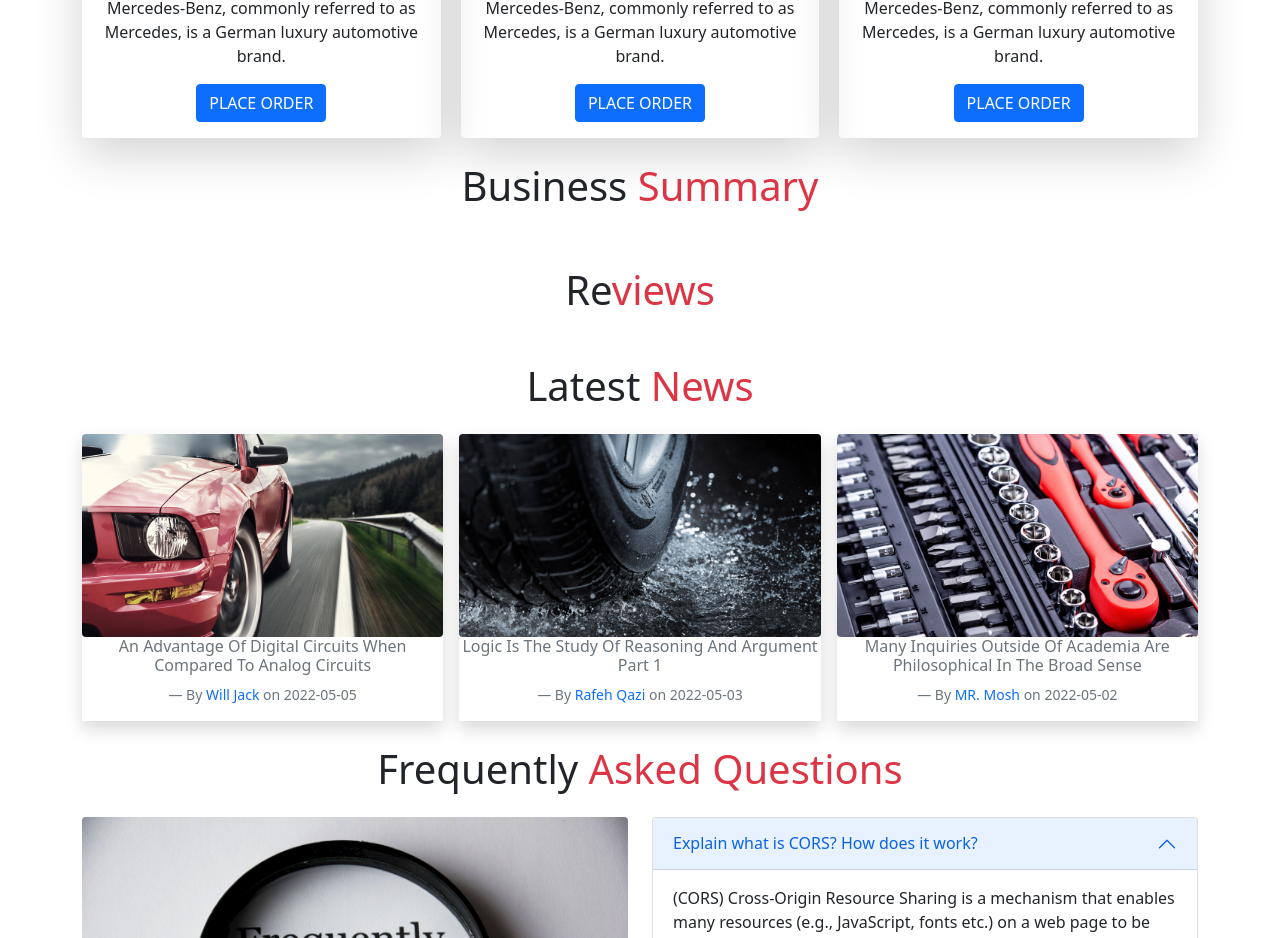
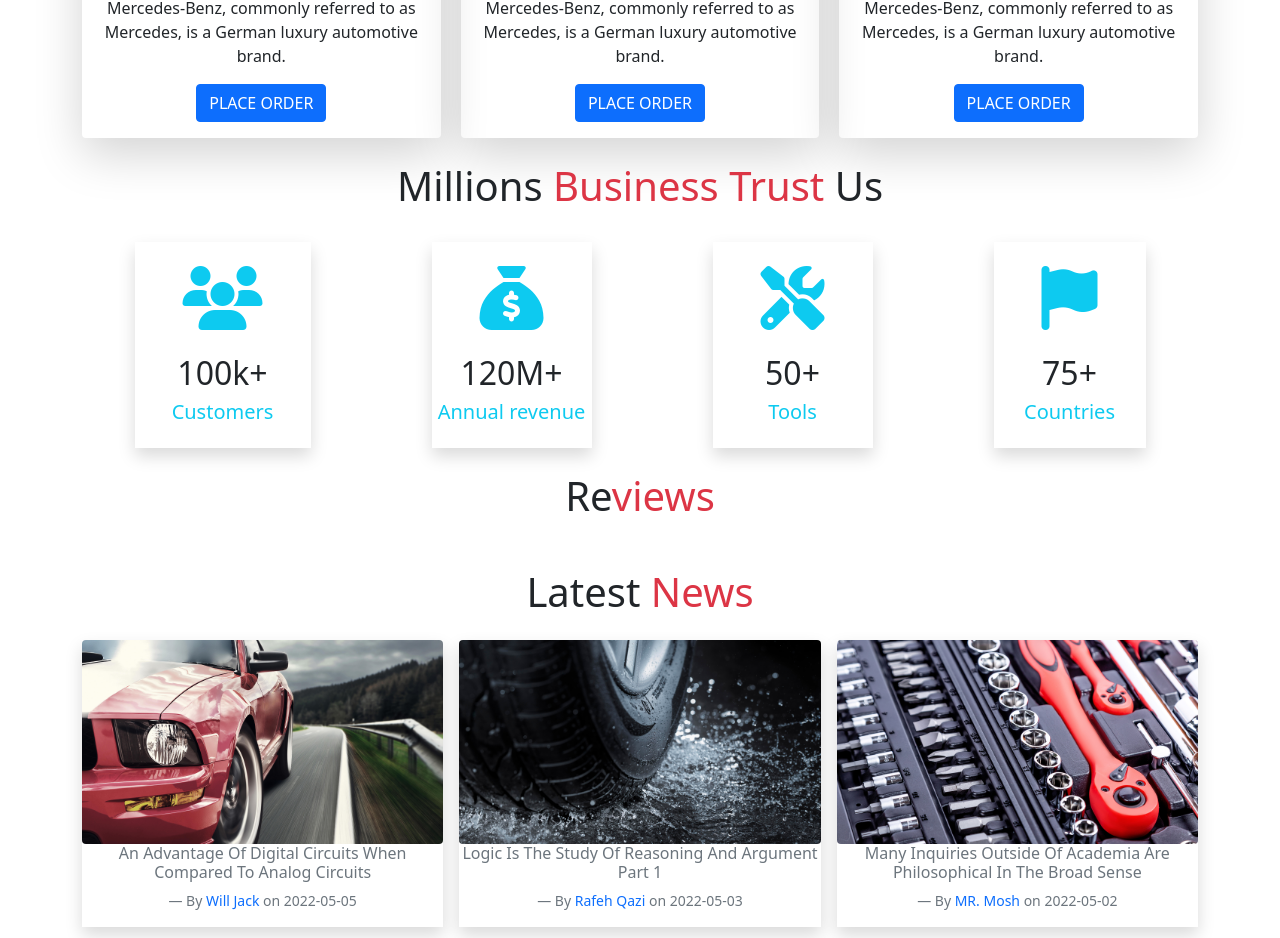
Before and after one commit to KawsarAlHasan/car-parts-manufacturer, a React (Create React App) app: page / in a window 1280 px wide. Shown: the part 1660-2598 px from the top of the page. Built offline with nearby package versions, Linux system fonts and the light colour scheme; no server answers.

Commit message:
complete business summary

```diff
--- a/public/index.html
+++ b/public/index.html
@@ -28,7 +28,7 @@
     <link rel="preconnect" href="https://fonts.googleapis.com">
     <link rel="preconnect" href="https://fonts.gstatic.com" crossorigin>
     <!-- font-awesome -->
-    <script src="https://kit.fontawesome.com/60e1b22ee2.js" crossorigin="anonymous"></script>
+    <script src="https://kit.fontawesome.com/c536a5ac31.js" crossorigin="anonymous"></script>
     <title>Car Partss App</title>
   </head>
   <body>
--- a/src/Pages/Home/BusinessSummary/BusinessSummary.js
+++ b/src/Pages/Home/BusinessSummary/BusinessSummary.js
@@ -2,8 +2,30 @@ import React from 'react';
 
 const BusinessSummary = (props) => {
     return (
-        <div>
-            <h1 className='text-center py-4'>Business <span className='text-danger'>Summary</span></h1>
+        <div className='text-center'>
+            <h1 className='py-4'>Millions <span className='text-danger'>Business Trust</span> Us</h1>
+            <div className='d-flex justify-content-around container gap-3'>
+                <div className='shadow'>
+                    <i className="fa-solid fa-users fa-4x text-info m-4 mx-5"></i>
+                    <h2>100k+</h2>
+                    <h5 className='text-info mb-4'>Customers</h5>
+                </div>
+                <div className='shadow'>
+                    <i className="fa-solid fa-sack-dollar fa-4x text-info my-4 mx-5"></i>
+                    <h2>120M+</h2>
+                    <h5 className='text-info mb-4'>Annual revenue</h5>
+                </div>
+                <div className='shadow'>
+                    <i className="fa-solid fa-screwdriver-wrench fa-4x text-info my-4 mx-5"></i>
+                    <h2>50+</h2>
+                    <h5 className='text-info mb-4'>Tools</h5>
+                </div>
+                <div className='shadow'>
+                <i className="fa-solid fa-flag fa-4x text-info my-4 mx-5"></i>
+                    <h2>75+</h2>
+                    <h5 className='text-info mb-4'>Countries</h5>
+                </div>
+            </div>
         </div>
     );
 };
```
